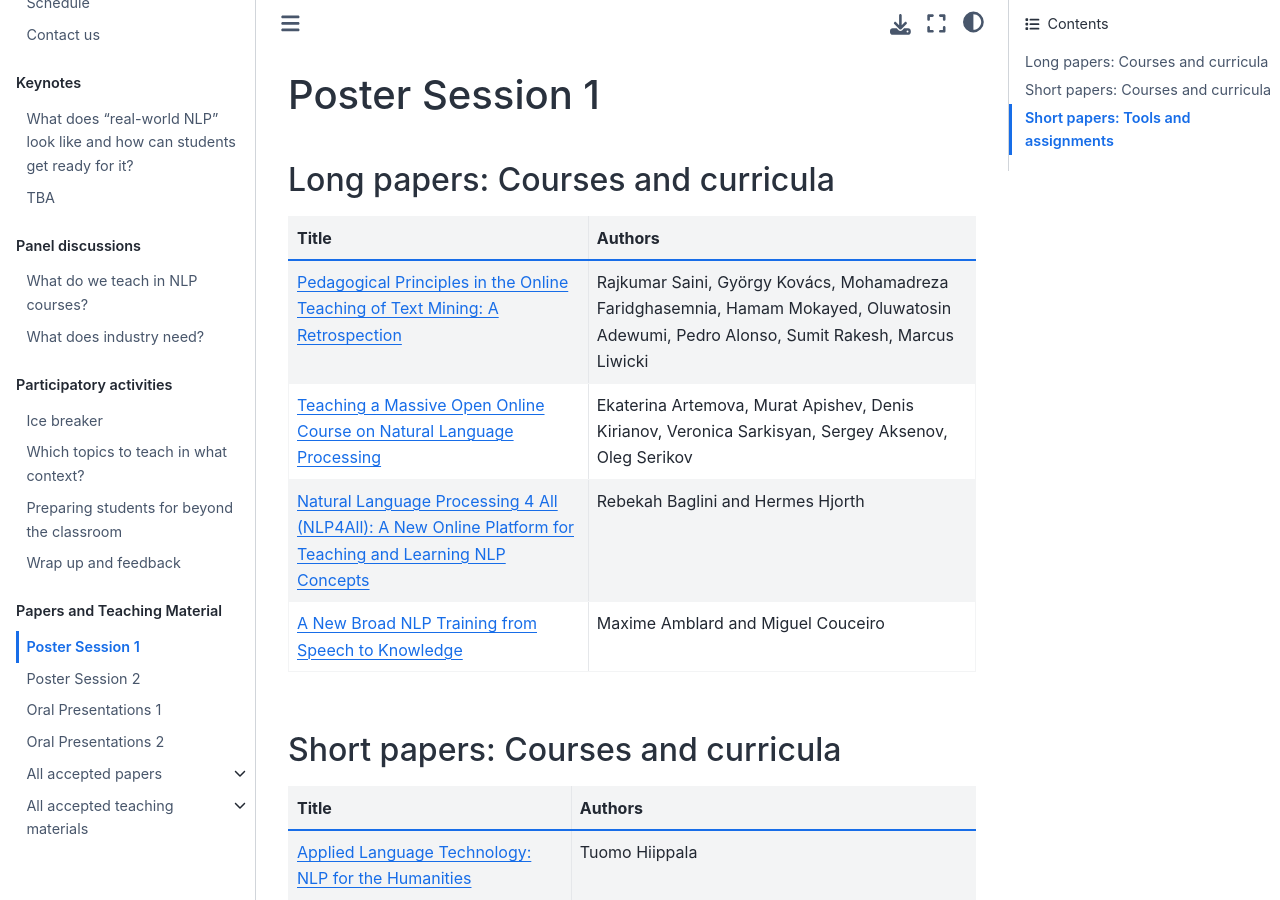
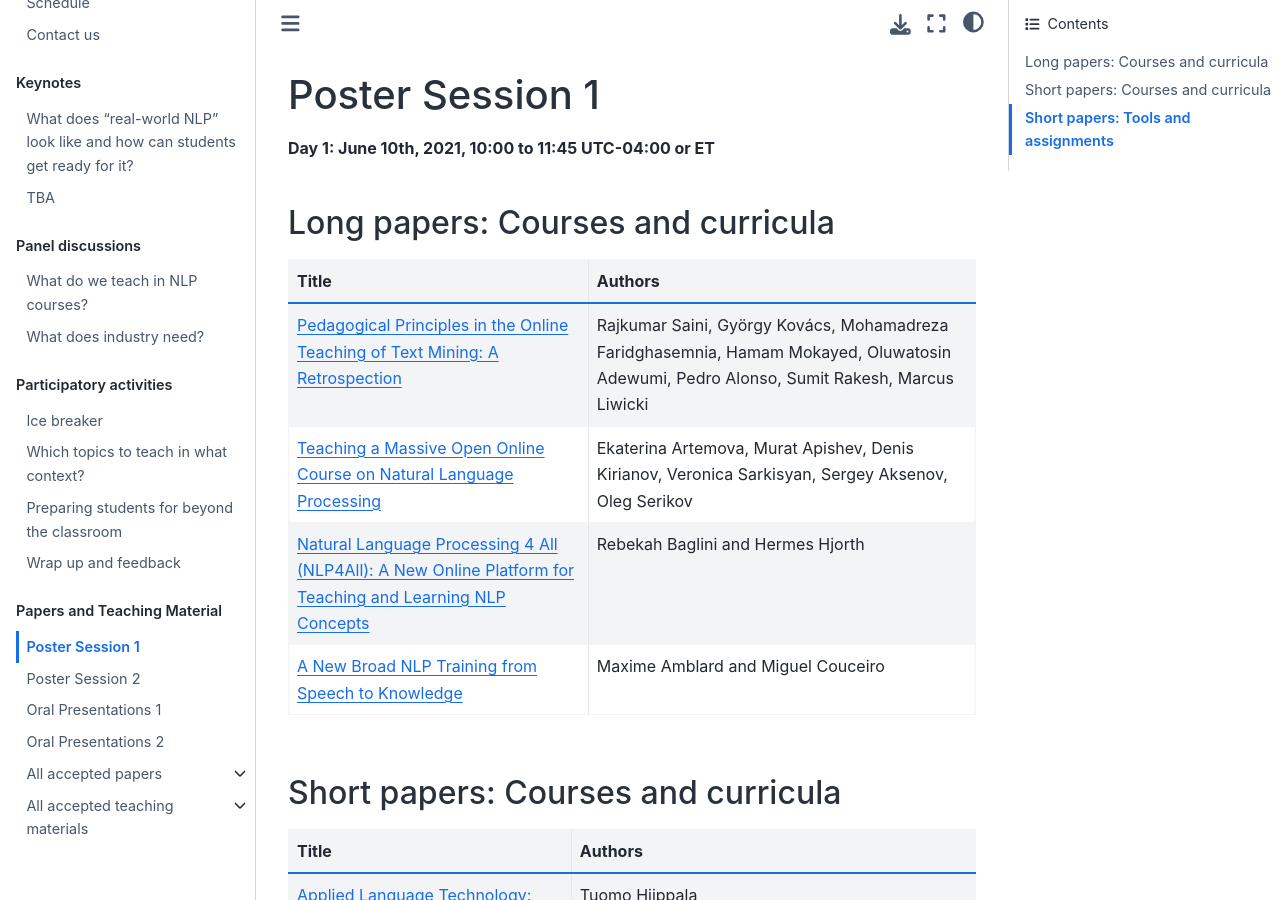
Before and after one commit to TeachingNLP/workshop-book, a Jupyter Book: the page built from posters/poster1.md, in a window 1280 px wide and 900 px high. Built offline with Jupyter Book 1.0.4 settings and Sphinx 7.4.7 and the Sphinx Book theme 1.1.4, drawn with Linux system fonts in a browser that asks for light colours.

Commit message:
updating

```diff
--- a/posters/poster1.md
+++ b/posters/poster1.md
@@ -1,4 +1,5 @@
 # Poster Session 1
+**Day 1: June 10th, 2021, 10:00 to 11:45 UTC-04:00 or ET**
 
 ## Long papers: Courses and curricula
 
```
Also changed, not shown: posters/poster2.md (+1 -0 lines).
